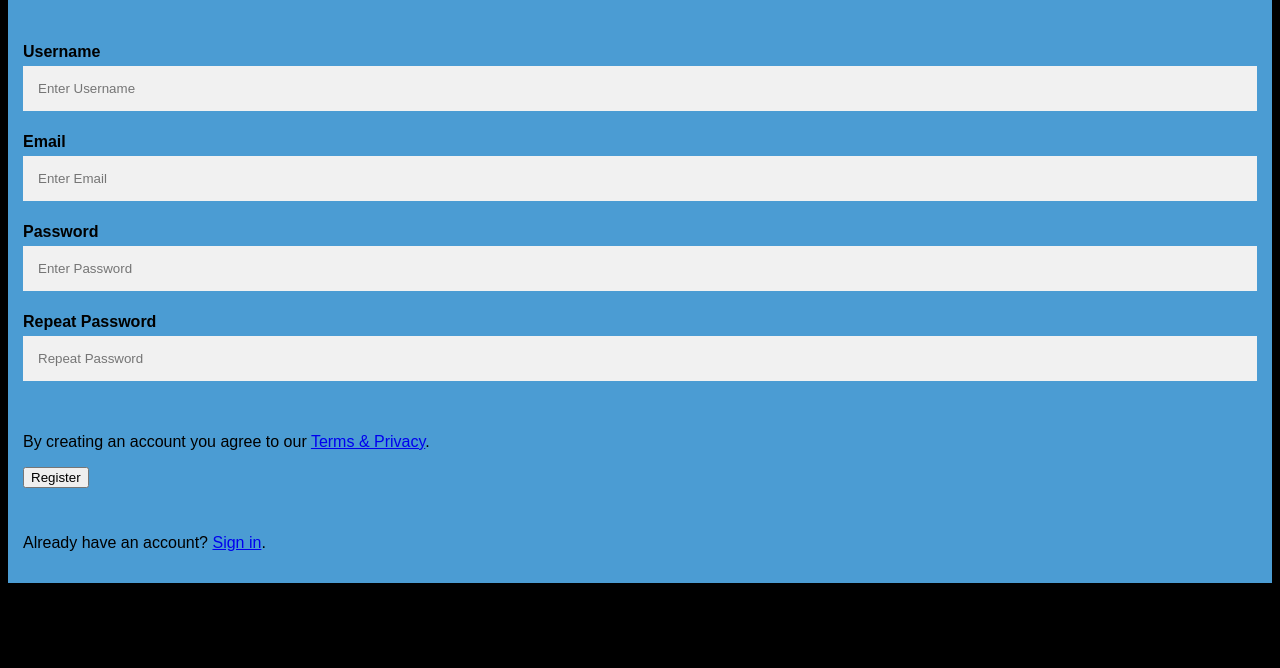
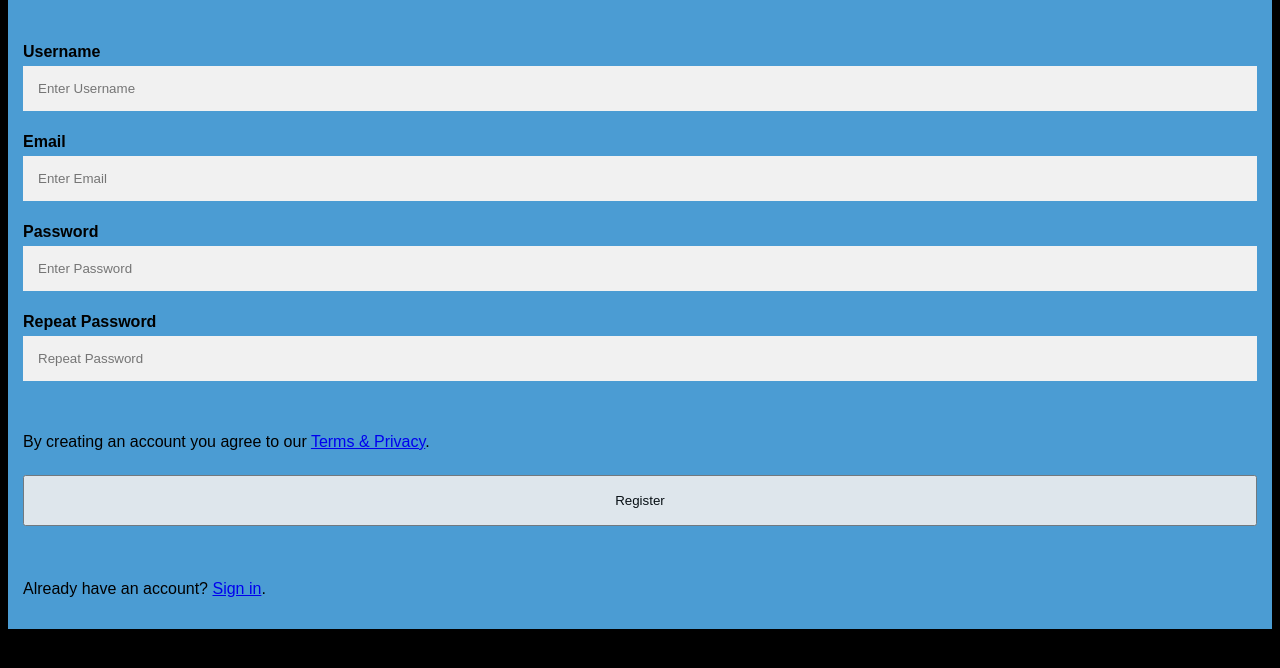
Before and after one commit to comp426-2022-spring/e01-turner-white, a website: page public/index.html in a window 1280 px wide. Shown: the part 124-792 px from the top of the page. Drawn offline with Linux system fonts and the light colour scheme.

Commit message:
started style for registerbtn

```diff
--- a/public/style.css
+++ b/public/style.css
@@ -45,7 +45,7 @@ hr {
 }
 
 /* 16. Set a style for the submit button with "registerbtn" class */
- {
+button.registerbtn {
   /* 17. Set the background color to navy using the hex color */
 
   /* 18. Set the text color to white using the hex color */
```
